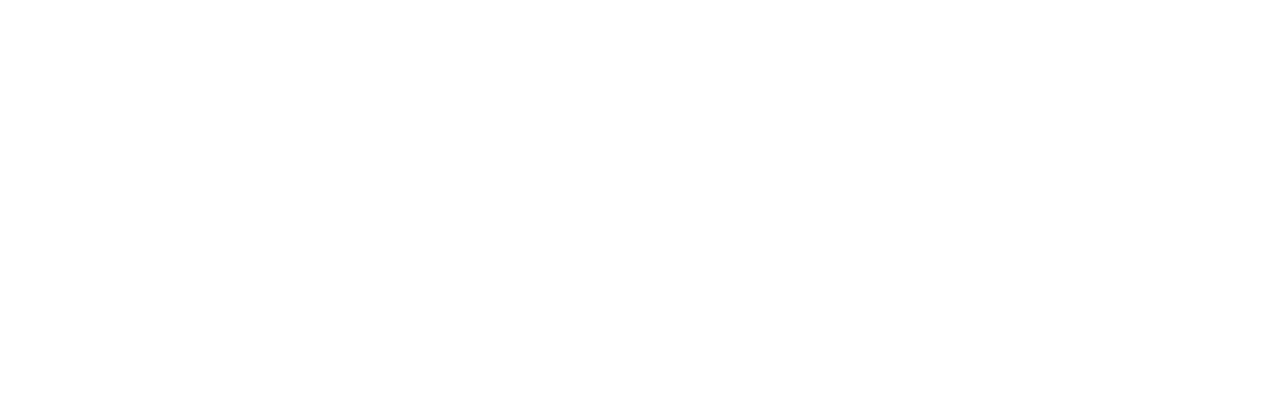
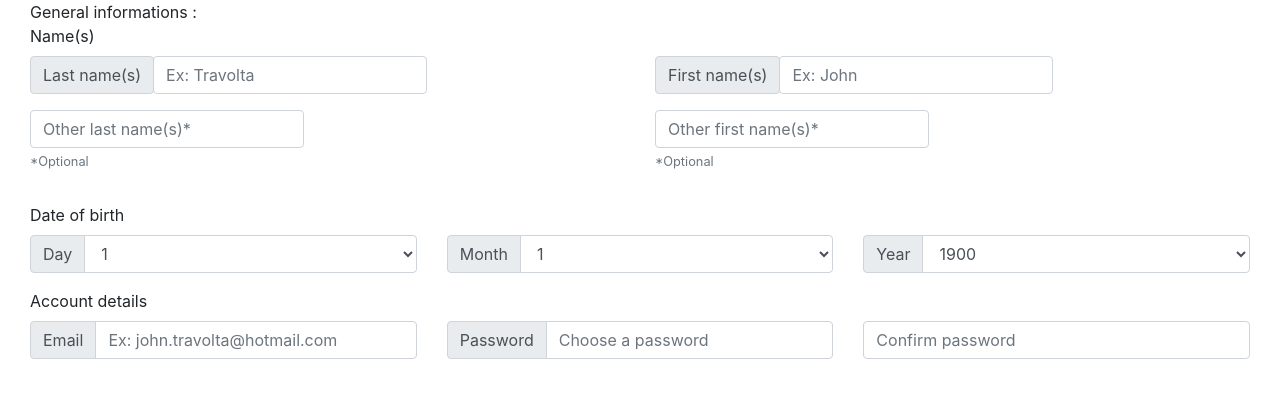
Before and after one commit to Logtyaviation/webapp, a React (Create React App) app: page /CreateNewProfil in a window 1280 px wide. Shown: the top 398 px of the page. Built offline with nearby package versions, Linux system fonts and the light colour scheme.

Commit message:
Completed GeneralInformations from CreateNewProfil

```diff
--- a/src/components/PersonalProfil/CreateNewProfil.js
+++ b/src/components/PersonalProfil/CreateNewProfil.js
@@ -1,11 +1,13 @@
 import React, { Component } from 'react';
+import { Container } from 'react-bootstrap';
+import GeneralInformation from './GeneralInformations/GeneralInformation';
 
 class CreateNewProfil extends Component {
     render() {
         return (
-            <div>
-
-            </div>
+            <Container fluid>
+                <GeneralInformation/>
+            </Container>
         );
     }
 }
--- a/src/components/PersonalProfil/GeneralInformations/GeneralInformation.js
+++ b/src/components/PersonalProfil/GeneralInformations/GeneralInformation.js
@@ -1,9 +1,20 @@
 import React, { Component } from 'react';
+import AccountDetails from './SubComponents/AccountDetails';
+import DateOfBirth from './SubComponents/DateOfBirth';
+import FirstLastNames from './SubComponents/FirstLastNames';
+import { Container, Row } from 'react-bootstrap';
 
 class GeneralInformation extends Component {
     render() {
         return (
-            <div>Gen</div>
+            <Container fluid>
+                General informations :
+                <Row>
+                    <FirstLastNames/>
+                    <DateOfBirth/>
+                    <AccountDetails/>
+                </Row>
+            </Container>
         );
     }
 }
--- /dev/null
+++ b/src/components/PersonalProfil/GeneralInformations/SubComponents/AccountDetails.js
@@ -0,0 +1,45 @@
+import React, { Component } from 'react';
+import {Form, Row, Col, Container, InputGroup } from 'react-bootstrap';
+
+class AccountDetails extends Component {
+    render() {
+        return (
+            <Container fluid>
+                <Form>
+                    <Form.Group>
+                        <Form.Label>Account details</Form.Label>
+                        <Row>
+                            <Col>
+                                <InputGroup>
+                                    <InputGroup.Prepend>
+                                        <InputGroup.Text>Email</InputGroup.Text>
+                                    </InputGroup.Prepend>
+                                    <Form.Control
+                                    placeholder='Ex: john.travolta@hotmail.com'
+                                    />
+                                </InputGroup>
+                            </Col>
+                            <Col>
+                                <InputGroup>
+                                    <InputGroup.Prepend>
+                                        <InputGroup.Text>Password</InputGroup.Text>
+                                    </InputGroup.Prepend>
+                                    <Form.Control
+                                    placeholder='Choose a password'
+                                    />
+                                </InputGroup>
+                            </Col>
+                            <Col>
+                                <Form.Control
+                                placeholder='Confirm password'
+                                />
+                            </Col>
+                        </Row>
+                    </Form.Group>
+                </Form>
+            </Container>
+        );
+    }
+}
+
+export default AccountDetails;
--- a/src/components/PersonalProfil/GeneralInformations/SubComponents/FirstLastNames.js
+++ b/src/components/PersonalProfil/GeneralInformations/SubComponents/FirstLastNames.js
@@ -11,22 +11,42 @@
                         <Row>
                             <Col>
                                 <InputGroup>
+                                    <Form.Group>
                                         <InputGroup.Prepend>
                                             <InputGroup.Text>Last name(s)</InputGroup.Text>
                                         </InputGroup.Prepend>
+                                    </Form.Group>
+                                    <Form.Group>
                                         <Form.Control
                                         placeholder='Ex: Travolta'
                                         />
+                                    </Form.Group>
+                                    <Form.Group>
+                                        <Form.Control
+                                        placeholder='Other last name(s)*'
+                                        />
+                                        <Form.Text className='text-muted'>*Optional</Form.Text>
+                                    </Form.Group>
                                 </InputGroup>
                             </Col>
                             <Col>
                                 <InputGroup>
+                                    <Form.Group>
                                         <InputGroup.Prepend>
                                             <InputGroup.Text>First name(s)</InputGroup.Text>
                                         </InputGroup.Prepend>
+                                    </Form.Group>
+                                    <Form.Group>
                                         <Form.Control
                                         placeholder='Ex: John'
                                         />
+                                    </Form.Group>
+                                    <Form.Group>
+                                        <Form.Control
+                                        placeholder='Other first name(s)*'
+                                        />
+                                        <Form.Text className='text-muted'>*Optional</Form.Text>
+                                    </Form.Group>
                                 </InputGroup>
                             </Col>
                         </Row>
```
Lines whose indentation alone changed are shown as unchanged.
